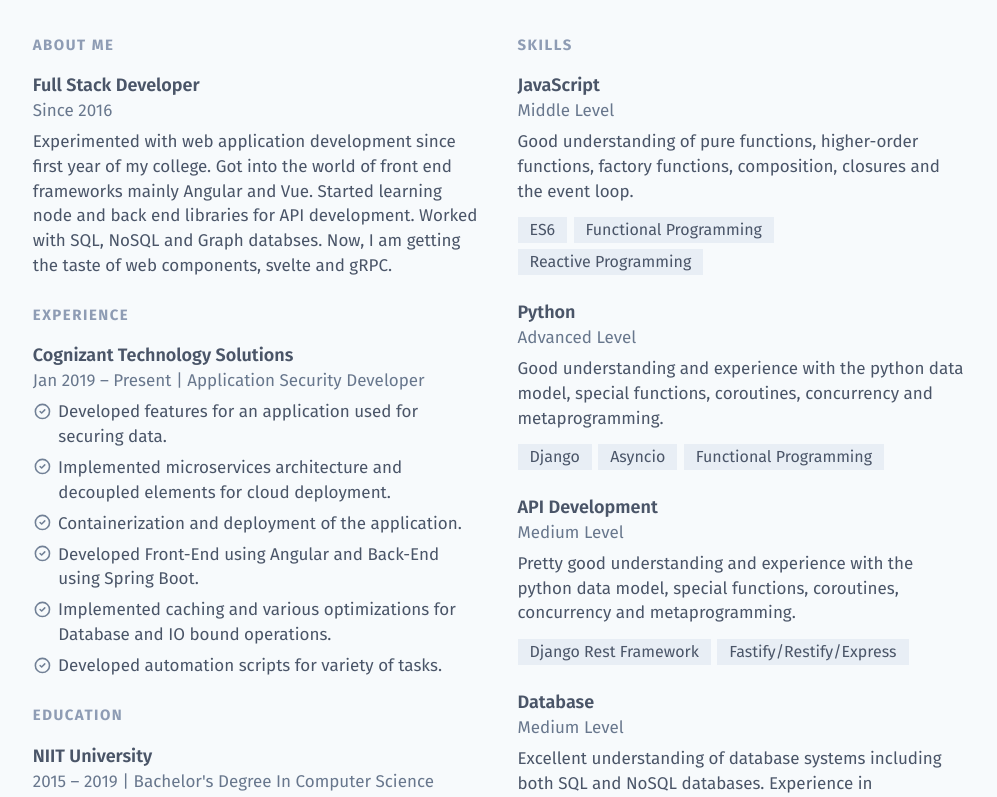
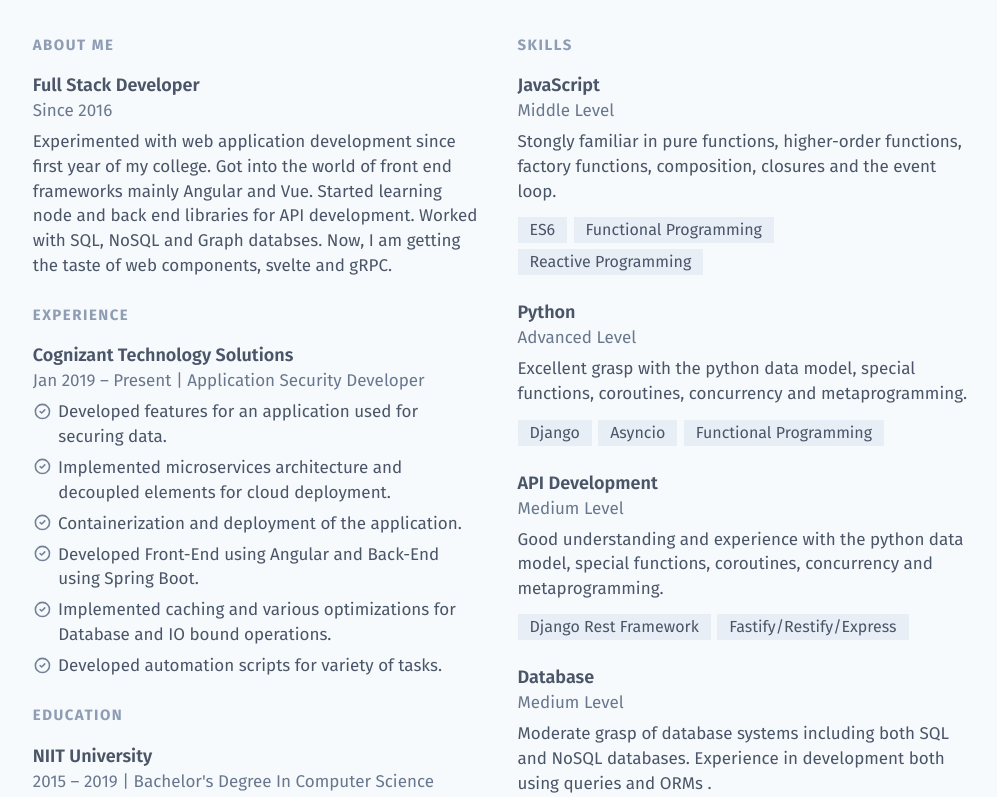
Before and after one commit to ppranitps20/My-Resume, a website: page public/index.html in a window 1280 px wide. Shown: the part 123-920 px from the top of the page, without its empty margins (140-1137 px from the left). Drawn offline with Linux system fonts and the light colour scheme.

Commit message:
Updated details

```diff
--- a/public/index.html
+++ b/public/index.html
@@ -209,7 +209,7 @@
                 </p>
               </header>
               <p class="mt-1.5 text-md text-gray-700 leading-normal">
-                Good understanding of pure functions, higher-order functions,
+                Stongly familiar in pure functions, higher-order functions,
                 factory functions, composition, closures and the event loop.
               </p>
               <ul class="mt-1.5 mb-6 flex flex-wrap text-md leading-normal">
@@ -238,7 +238,7 @@
                 </p>
               </header>
               <p class="mt-1.5 text-md text-gray-700 leading-normal">
-                Good understanding and experience with the python data
+                Excellent grasp with the python data
                 model, special functions, coroutines, concurrency and
                 metaprogramming.
               </p>
@@ -268,7 +268,7 @@
                 </p>
               </header>
               <p class="mt-1.5 text-md text-gray-700 leading-normal">
-                Pretty good understanding and experience with the python data
+                Good understanding and experience with the python data
                 model, special functions, coroutines, concurrency and
                 metaprogramming.
               </p>
@@ -294,7 +294,7 @@
                 </p>
               </header>
               <p class="mt-1.5 text-md text-gray-700 leading-normal">
-                Excellent understanding of database systems including both SQL
+                Moderate grasp of database systems including both SQL
                 and NoSQL databases. Experience in development both using
                 queries and ORMs .
               </p>
```
